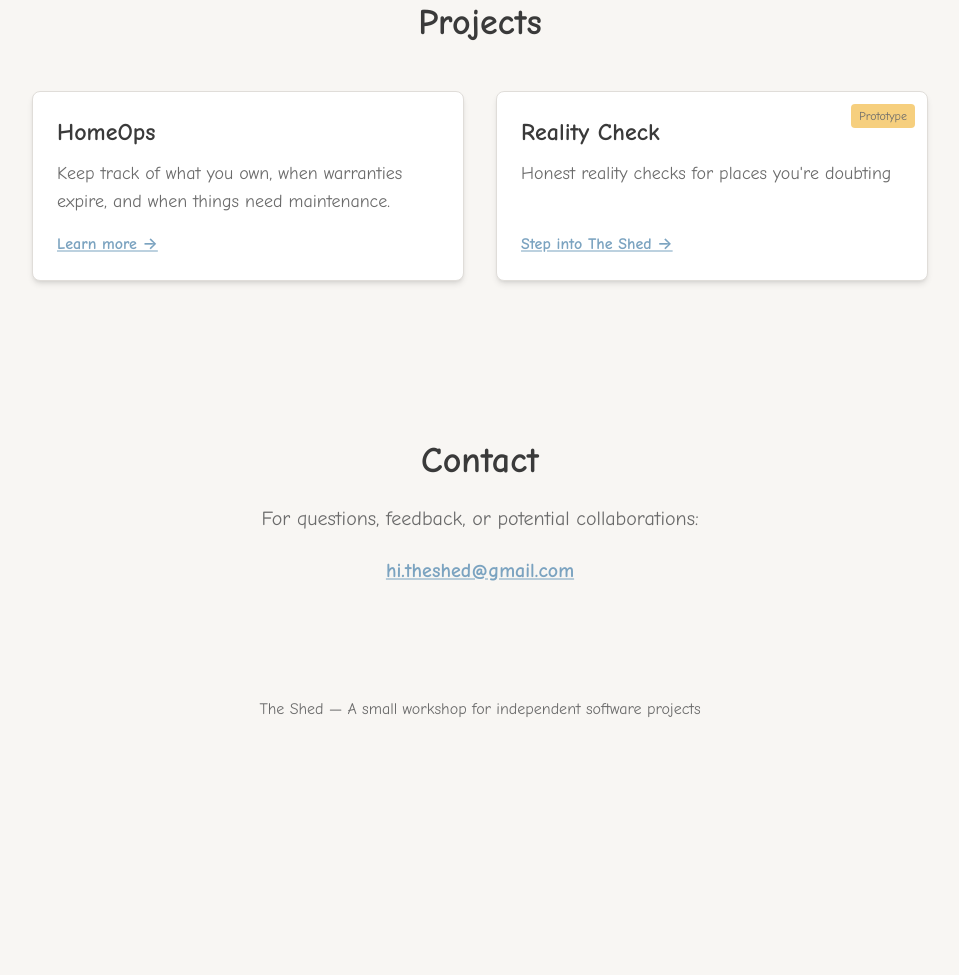
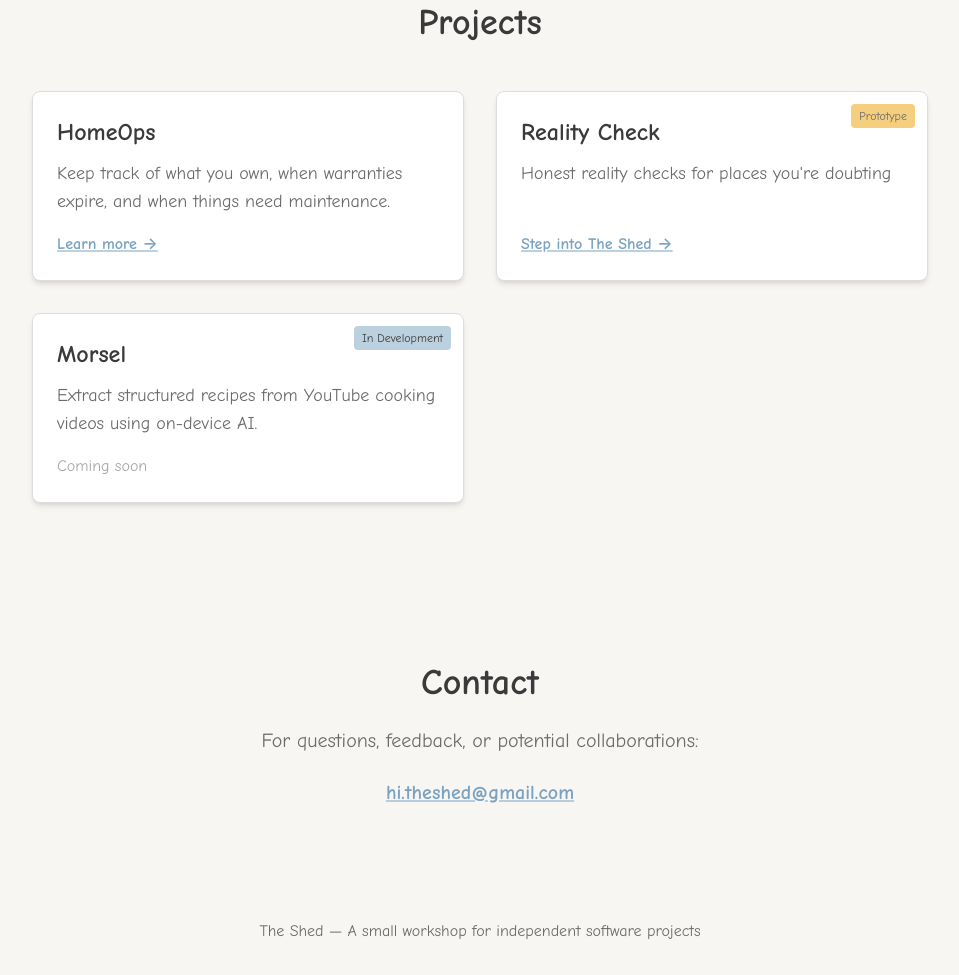
Before and after one commit to fchiusolo/TheShed, a plain HTML site: page index.html in a window 1280 px wide. Shown: the part 1401-2376 px from the top of the page, without its empty margins (160-1119 px from the left). Before the commit the page ends 2154 px from the top, so only its background shows below. Drawn offline with nearby package versions, Linux system fonts and the light colour scheme.

Commit message:
Add Morsel project card
Adds new project card for Morsel, an app that extracts structured recipes from YouTube videos using on-device AI. Card displays "In Development" status with non-clickable placeholder.

Co-Authored-By: Claude Sonnet 4.5 <noreply@anthropic.com>

```diff
--- a/index.html
+++ b/index.html
@@ -144,6 +144,16 @@
               </div>
             </article>
 
+            <!-- Morsel (In Development) -->
+            <article class="relative flex flex-col border border-border-gray p-6 rounded-lg bg-white shadow-md hover:shadow-xl transition-shadow">
+              <span class="absolute top-3 right-3 px-2 py-1 text-xs font-medium text-charcoal bg-sky-blue/50 rounded">In Development</span>
+              <h3 class="text-2xl mb-3 text-charcoal font-bold">Morsel</h3>
+              <p class="text-warm-gray mb-4 text-base sm:text-lg">Extract structured recipes from YouTube cooking videos using on-device AI.</p>
+              <div class="text-base mt-auto">
+                <span class="text-warm-gray/60">Coming soon</span>
+              </div>
+            </article>
+
           </div>
         </div>
       </section>
```
